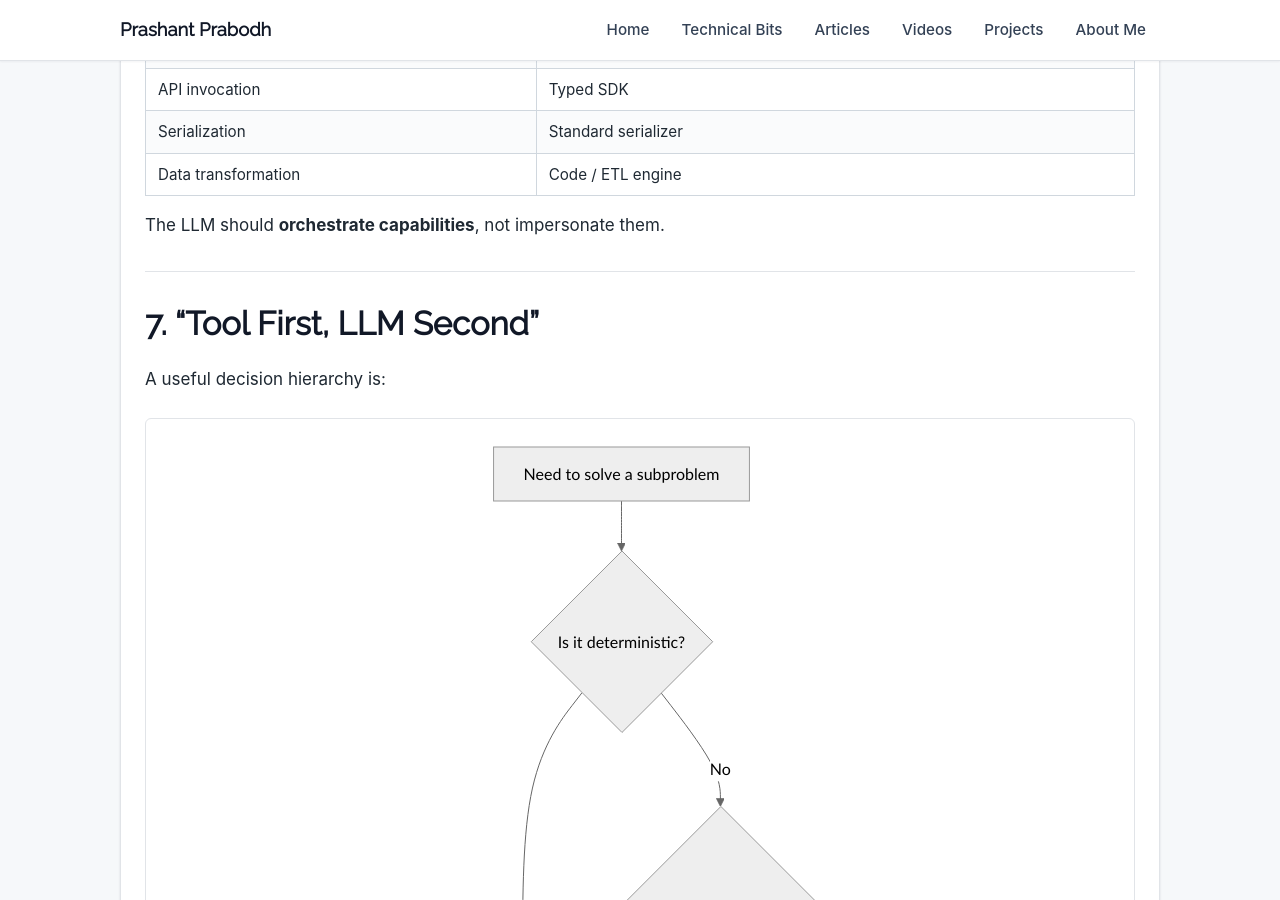
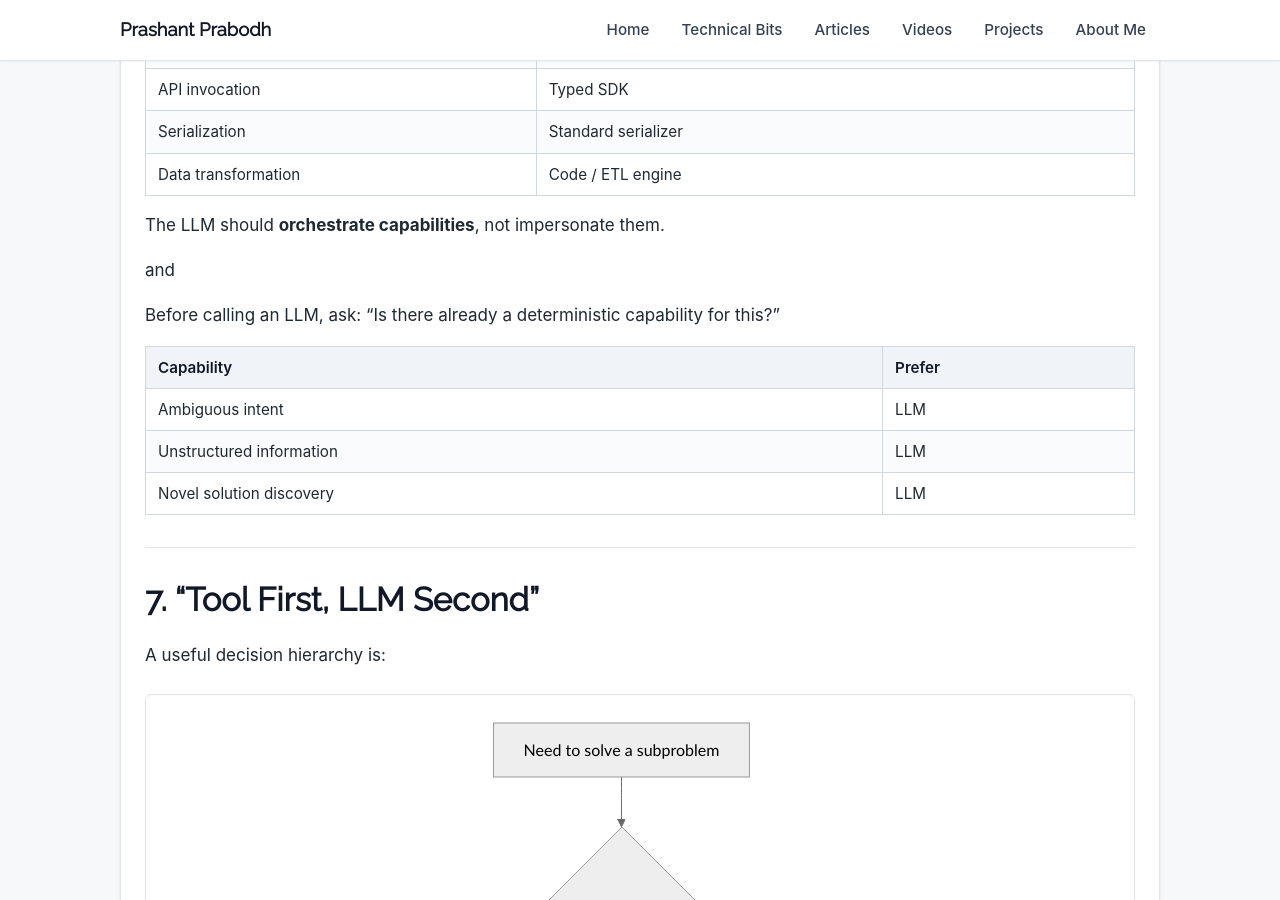
Before and after one commit to a1prashant/portfolio, a Jekyll site: the page built from md/probabilistic-ai-to-deterministic-engg.md, in a window 1280 px wide and 900 px high, scrolled down 8755 px. Built offline with Jekyll 4.4.1, drawn with Linux system fonts in a browser that asks for light colours; our own code applies the rules of GitHub Pages for plain Markdown files; some of the changed text lies outside the part shown.

Commit message:
delta added

````diff
--- a/md/probabilistic-ai-to-deterministic-engg.md
+++ b/md/probabilistic-ai-to-deterministic-engg.md
@@ -362,6 +362,16 @@ Examples include:
 
 The LLM should **orchestrate capabilities**, not impersonate them.
 
+and
+
+Before calling an LLM, ask: "Is there already a deterministic capability for this?"
+
+| Capability                 | Prefer              |
+| -------------------------- | ------------------- |
+| Ambiguous intent           | LLM                 |
+| Unstructured information   | LLM                 |
+| Novel solution discovery   | LLM                 |
+
 ---
 
 # 7. "Tool First, LLM Second"
@@ -444,8 +454,8 @@ A powerful architecture therefore looks like:
               │                           │
               ▼                           ▼
      ┌─────────────────┐         ┌─────────────────┐
-     │ Tool / SDK /     │         │      LLM        │
-     │ Rule / Workflow  │         │ Interpretation  │
+     │ Tool / SDK /    │         │      LLM        │
+     │ Rule / Workflow │         │ Interpretation  │
      └────────┬────────┘         └────────┬────────┘
               │                           │
               │                           ▼
@@ -975,7 +985,7 @@ The entire approach can be summarized as:
 ```text
                  ┌───────────────────────────────┐
                  │       HUMAN / BUSINESS        │
-                 │          INTENT                │
+                 │          INTENT               │
                  └───────────────┬───────────────┘
                                  │
                                  ▼
@@ -996,9 +1006,9 @@ The entire approach can be summarized as:
         ┌────────────────────────────────────────────────┐
         │              DETERMINISTIC CORE                │
         │                                                │
-        │ Schemas │ Rules │ APIs │ SDKs │ Libraries     │
-        │ Tools   │ SQL   │ DAGs │ State │ Workflows    │
-        │ Policies│ Math  │ Validators │ Algorithms     │
+        │ Schemas │ Rules │ APIs │ SDKs │ Libraries      │
+        │ Tools   │ SQL   │ DAGs │ State │ Workflows     │
+        │ Policies│ Math  │ Validators │ Algorithms      │
         └───────────────────────┬────────────────────────┘
                                 │
                                 ▼
@@ -1076,3 +1086,7 @@ That is the direction in which AI engineering should evolve:
 ### **From probabilistic execution to deterministic closure.**
 
 ### **From LLM dependency to LLM leverage.**
+
+
+
+#ArtificialIntelligence #GenerativeAI #SoftwareArchitecture #AIEngineering #AgenticAI #LLM #EnterpriseAI #SoftwareEngineering
````
